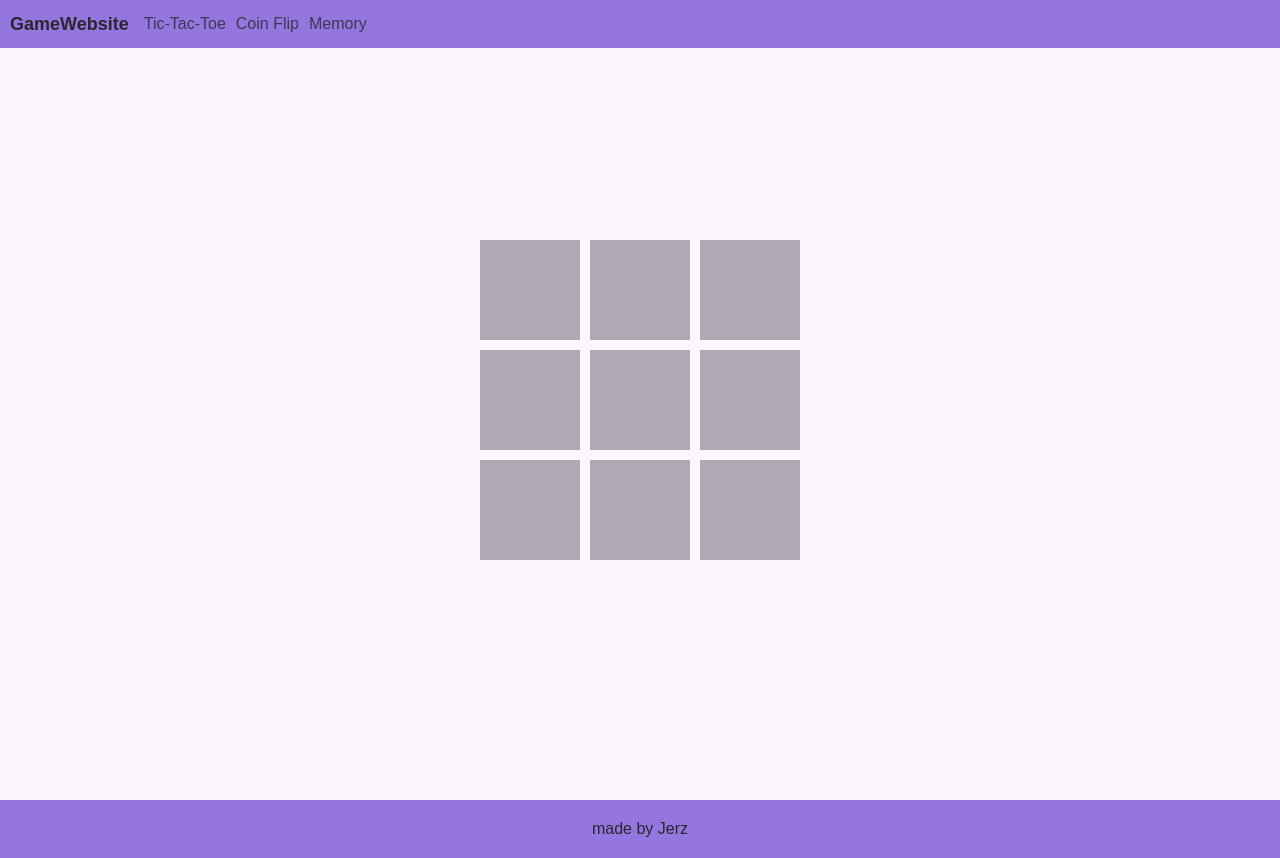
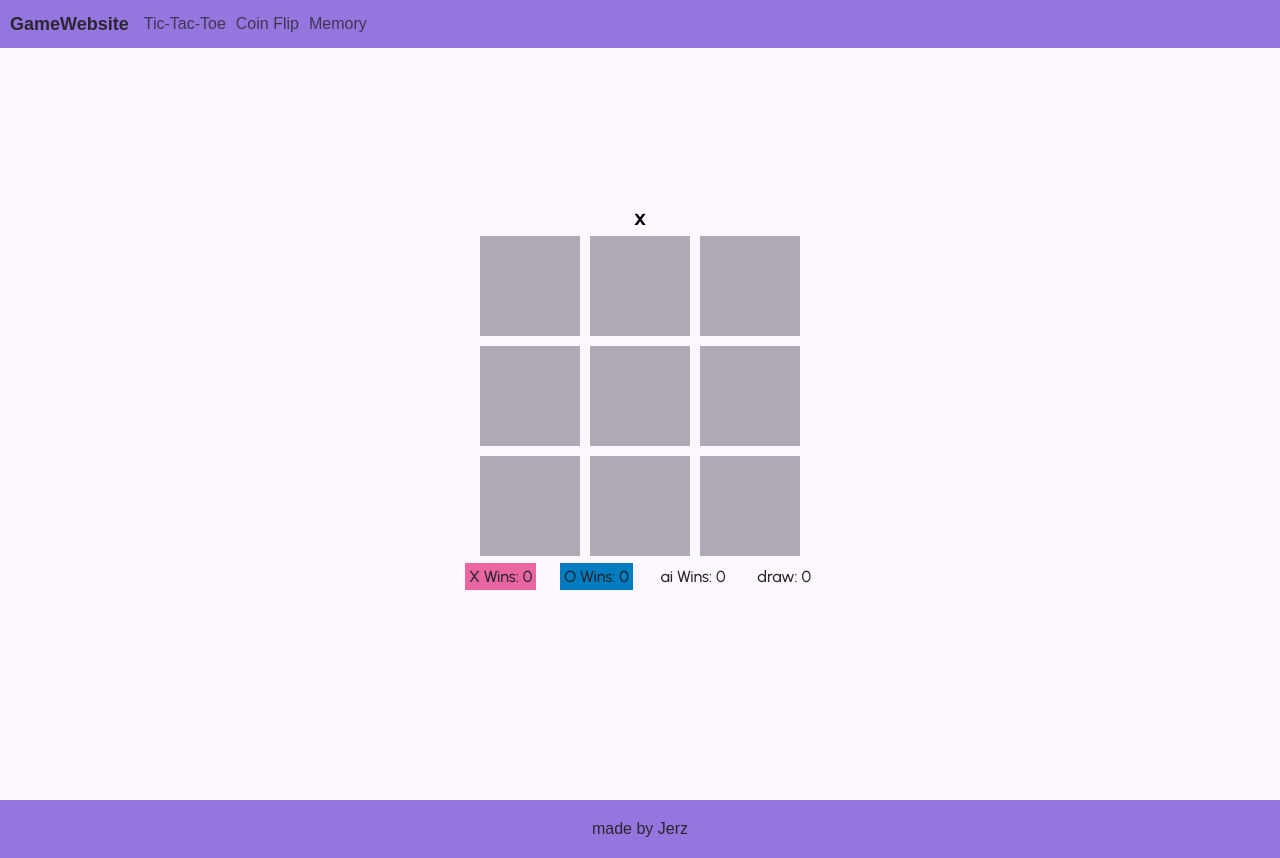
Before and after one commit to MarcinSzablak/game_website_vue, a Vue app: page / in a window 1280 px wide. Built offline with nearby package versions, Linux system fonts and the light colour scheme; a web font is replaced by a local one.

Commit message:
tic tac toe update | to do switch player to ai, ai, dark theme

```diff
--- a/src/components/TicTacToe.vue
+++ b/src/components/TicTacToe.vue
@@ -1,4 +1,12 @@
 <script lang="ts">
+
+interface Stats {
+    X_Wins: number,
+    O_Wins: number,
+    ai_Wins: number,
+    draw: number
+}
+
 export default{
     data(){
         return{
@@ -10,6 +18,12 @@ export default{
             playerOrder: "X" as string,
             gameOver: false as boolean,
             clicks: 0 as number,
+            stats: {
+                X_Wins: 0,
+                O_Wins: 0,
+                ai_Wins: 0,
+                draw: 0,
+            } as Stats,
         }
     },
     methods:{
@@ -19,13 +33,24 @@ export default{
                 this.clicks += 1
                 if (this.checkWinCondition()){
                     this.gameOver = true
-                    this.playerOrderChange()
+                    switch (this.playerOrder) {
+                        case "X":
+                            this.stats.X_Wins += 1
+                            break;
+
+                        default:
+                            this.stats.O_Wins += 1
+                            break;
+                    }
+                    return;
+
                 }
                 this.playerOrderChange()
             }
             if (this.clicks >= 9){
                 this.gameOver = true
                 this.playerOrder = "none"
+                this.stats.draw += 1
             }
             return
         },
@@ -71,6 +96,7 @@ export default{
 
 <template>
     <div class="main-container unselectable">
+        <p class="actual-player">{{gameOver && playerOrder === 'none' ? 'Draw' : playerOrder}}</p>
         <table class="board">
             <tr
                 class="row"
@@ -90,12 +116,22 @@ export default{
                 >{{board[rowIndex][colIndex]}}</button>
             </tr>
         </table>
+        <div class="stats-box">
+                <p
+                    v-for="(stat, statIndex) in stats"
+                    class="text stats"
+                    :class="{
+                        'x-theme': statIndex.toString() === 'X_Wins',
+                        'o-theme': statIndex.toString() === 'O_Wins'
+                    }"
+                >{{statIndex.toString().replace("_"," ")}}: {{stat}}</p>
+            </div>
         <div
             :style=" !gameOver ? {display: 'none'}: {display: 'flex'}"
             class="modal"
         >
             <div class="boxModal">
-                <p class="text modalText">Player {{playerOrder}} wins!</p>
+                <p class="text modalText">{{gameOver && playerOrder !== 'none' ? playerOrder + ' player wins!' : 'Draw'}} </p>
                 <button
                     class="text"
                     v-on:click.prevent="resetGame"
@@ -108,9 +144,11 @@ export default{
 <style scoped>
 .main-container{
     display: flex;
+    flex-direction: column;
     justify-content: center;
     align-items: center;
     height: 100vh;
+    font-family: 'Urbanist', sans-serif;
 }
 .modal{
     position: absolute;
@@ -123,7 +161,7 @@ export default{
 .boxModal{
     display: flex;
     flex-direction: column;
-    justify-content: center;
+    justify-content: space-evenly;
     align-items: center;
     width: 300px;
     height: 300px;
@@ -131,11 +169,17 @@ export default{
 }
 .modalText{
     color: var(--new-white);
+    font-family: 'Urbanist', sans-serif;
     font-size: 30px;
 }
 
 button{
     padding: 10px;
+    font-family: 'Urbanist', sans-serif;
+}
+.actual-player{
+    font-family: 'Urbanist', sans-serif;
+    font-weight: 900;
 }
 .row{
     display: flex;
@@ -152,6 +196,7 @@ table, tr, td{
     height: 100px;
     margin: 5px;
     font-family: 'Urbanist', sans-serif;
+    font-weight: 900;
     font-size: 100px;
 }
 .x-theme{
@@ -160,4 +205,18 @@ table, tr, td{
 .o-theme{
     background-color: var(--new-blue);
 }
+
+.stats-box{
+    display: flex;
+    flex-direction: row;
+    width: 350px;
+    justify-content: space-between;
+    align-content: center;
+}
+
+.stats{
+    padding: 4px;
+    font-family: 'Urbanist', sans-serif;
+    font-weight: 500;
+}
 </style>
--- a/src/main.scss
+++ b/src/main.scss
@@ -1,5 +1,5 @@
 @import url('https://fonts.googleapis.com/css2?family=Tektur&display=swap');
-@import url('https://fonts.googleapis.com/css2?family=Urbanist:wght@900&display=swap');
+@import url('https://fonts.googleapis.com/css2?family=Urbanist:wght@500;900&display=swap');
 
 :root {
     --new-pink: #E966A0;
```
